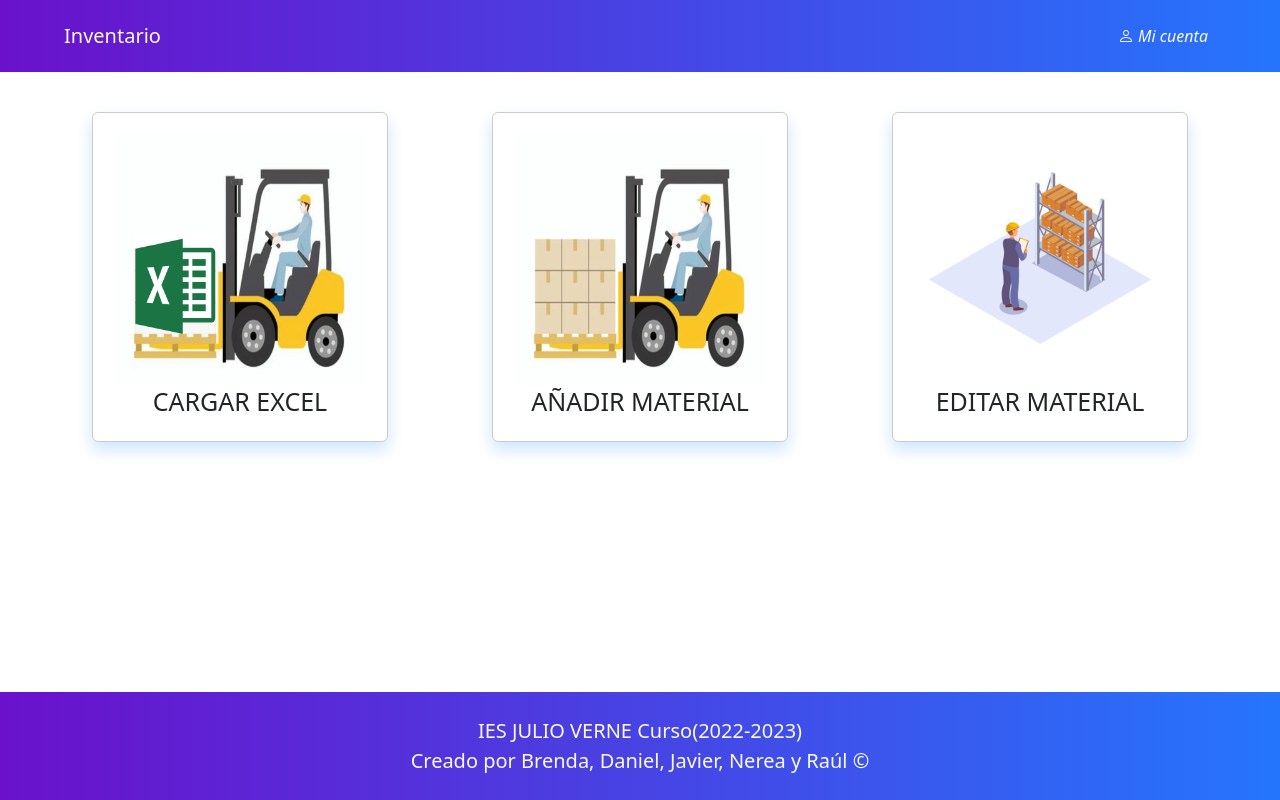
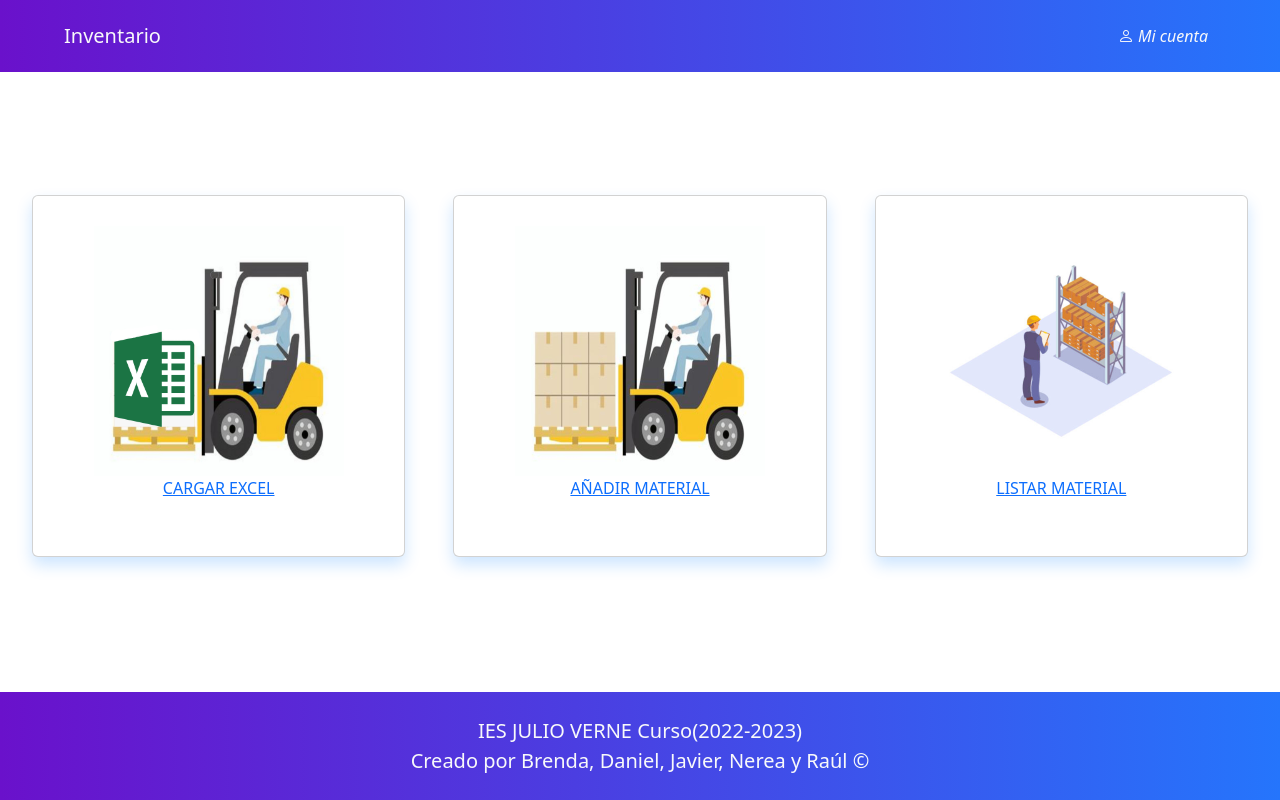
Before and after one commit to ProyectoDAWInventario/ProyectoInventario2DAW, a PHP site: page /inventario/index.html in a window 1280 px wide. Run offline with PHP 8.4, Linux system fonts and the light colour scheme.

Commit message:
cambios de diseño nerea y raul

```diff
--- a/archivosComunes/conexion.php
+++ b/archivosComunes/conexion.php
@@ -4,7 +4,7 @@
     // TENGO DE CONTRASEÑA ROOT  POR SI TIENES QUE PROBAR
     $conexion = "mysql:dbname=proyectodaw;host:127.0.0.1";
     $usuario = "root";
-    $contrasena = "";
+    $contrasena = "root";
 
     try {
         //Hago la conexion a la base de datos
--- a/inventario/index.html
+++ b/inventario/index.html
@@ -1,8 +1,3 @@
-<?php
-
-	require_once("../../archivosComunes/loginRequerido.php");
-
-	?>
 <!DOCTYPE html>
 <html lang="en">
 
@@ -13,13 +8,99 @@
 	<title>Index</title>
 	<link href="https://cdn.jsdelivr.net/npm/bootstrap@5.3.0-alpha3/dist/css/bootstrap.min.css" rel="stylesheet"
 		integrity="sha384-KK94CHFLLe+nY2dmCWGMq91rCGa5gtU4mk92HdvYe+M/SXH301p5ILy+dN9+nJOZ" crossorigin="anonymous">
+
 	<link rel="stylesheet" href="https://cdn.jsdelivr.net/npm/bootstrap-icons@1.10.3/font/bootstrap-icons.css">
-	<link rel="stylesheet" type="text/css" href="../inventario/css/index.css">
+	<!-- <link rel="stylesheet" type="text/css" href="../descargas/index.css"> -->
+	<style>
+		.gradient-custom {
+			/* fallback for old browsers */
+			background: #6a11cb;
+
+			/* Chrome 10-25, Safari 5.1-6 */
+			background: -webkit-linear-gradient(to right, rgba(106, 17, 203, 1), rgba(37, 117, 252, 1));
+
+			/* W3C, IE 10+/ Edge, Firefox 16+, Chrome 26+, Opera 12+, Safari 7+ */
+			background: linear-gradient(to right, rgba(106, 17, 203, 1), rgba(37, 117, 252, 1))
+		}
+		html {
+			min-height: 100%;
+			position: relative;
+			box-sizing: border-box;
+		}
+
+		.centro {
+        display: flex;
+        justify-content: center;
+        align-items: center;
+        /* height: 75vh; */
+
+
+
+      }
+		footer {
+			position: absolute;
+			bottom: 0;
+			width: 100%;
+			font-size: 20px;
+		}
+
+		.shadow-blue {
+			box-shadow: 0 .5rem 1rem rgba(0, 123, 255, .2) !important;
+		}
+
+		.row {
+			padding: 40px;
+		}
+		@media screen and (max-width: 768px) {
+			.contenedor{
+				padding-bottom: 100px;
+			}
+			.texto-footer {
+                font-size: 14px;
+            }
+			.card.shadow-blue {
+				padding: 30px;
+				transition: transform 0.2s ease-in-out;
+			}
+
+			.card.shadow-blue:hover {
+				transform: scale(1.1);
+			}
+
+		}
+
+		.card.shadow-blue {
+			padding: 30px;
+				transition: transform 0.2s ease-in-out;
+			}
+
+		.card.shadow-blue:hover {
+			transform: scale(1.1);
+		}
+
+
+
+
+		/* .card#anadir, .card#editar, .card#excel {
+			padding: 30px;
+			transition: transform 0.2s ease-in-out;
+		}
+
+		.card#anadir:hover, .card#editar:hover, .card#excel:hover {
+			transform: scale(1.1);
+		} */
+
+
+
+
+
+
+	</style>
 </head>
 
 <body>
 	<header class="gradient-custom ">
-		<nav class="navbar navbar-expand-md navbar-light p-3 me-5 ms-5">
+		<nav class="navbar navbar-expand navbar-light p-3 me-5 ms-5">
 			<a class="navbar-brand text-light" href="index.html">Inventario</a>
 			<ul class="navbar-nav flex-row flex-wrap text-light ms-auto">
 				<li class="nav-item dropdown"><i id="iniciar_sesion" class="bi bi-person
@@ -28,7 +109,7 @@
 					<ul class="dropdown-menu dropdown-menu-end">
 						<a class="dropdown-item" href="../archivosComunes/adminUsuario.php">Gestionar
 							cuenta</a>
-						<a class="dropdown-item" style="text-decoration: none;" href="../archivosComunes/logout.php">Cerrar
+						<a class="dropdown-item" href="../archivosComunes/logout.php">Cerrar
 							sesión</a>
 					</ul>
 				</li>
@@ -36,42 +117,42 @@
 		</nav>
 	</header>
 
-	<div class="container-fluid " >
-
-		<div class="row centro ">
-			<div class="col-12 ">
-				<div class="row elegir d-flex justify-content-center align-items-center p-0">
-					<div class="col-md-4 col-12 mb-3">
+	<div class="container-fluid d-flex justify-content-center align-items-center " style="min-height: 76vh;">
+		<!-- <div class="row centro "> -->
+			<div class="col-12 contenedor " >
+				<div class="row elegir d-flex justify-content-center align-items-center p-2">
+					<div class="col-md-4 col-12 p-4">
+						<div class="card shadow bg-white rounded shadow-blue " id="excel"
+							style="align-items: center; text-align: center">
 							<a href="php/cargarExcel.php" style="width: 300px; height: 300px;">
-							<div class="card shadow bg-white rounded shadow-blue" id="excel"
-							style="align-items: center; text-align: center">
 								<img src="../inventario/img/excel.png" style="width: 250px; height:250px;">
 							<span>CARGAR EXCEL</span>
-							</div>
 							</a>
 						</div>
-					<div class="col-md-4 col-12 mb-3">
-						<a href="php/formulario.php" style="width: 300px; height: 300px;">
+					</div>
+					<div class="col-md-4 col-12 p-4">
 						<div class="card shadow bg-white rounded shadow-blue " id="anadir"
 							style="align-items: center; text-align: center">
-								<img src="../inventario/img/img1.jpg" style="width: 250px; height:250px;">
+							<a href="php/formulario.php" style="width: 300px; height: 300px;">
+								<img src="../inventario/img/img1.jpg" style="width: 250px; height:
+											250px;">
 								<span>AÑADIR MATERIAL</span>
-							</div>
 							</a>
 						</div>
-					<div class="col-md-4 col-12 mb-3">
-						<a href="php/lista.php" style="width: 300px; height: 300px;">
+					</div>
+					<div class="col-md-4 col-12 p-4">
 						<div class="card shadow bg-white rounded shadow-blue" id="editar"
 							style="align-items: center; text-align: center">
-								<img src="../inventario/img/img2.jpg" style="width: 250px; height:250px;">
-								<span>EDITAR MATERIAL</span>
-							</div>
+							<a href="php/lista.php" style="width: 300px; height: 300px;">
+								<img src="../inventario/img/img2.jpg" style="width: 250px; height:
+											250px;">
+								<span>LISTAR MATERIAL</span>
 							</a>
-					</div>
-
 						</div>
 					</div>
 				</div>
+			</div>
+		<!-- </div> -->
 	</div>
 
 	<footer class=" gradient-custom p-3 ">
@@ -82,11 +163,9 @@
 				&#169;</div>
 		</nav>
 	</footer>
-
 	<script src="https://cdn.jsdelivr.net/npm/bootstrap@5.3.0-alpha3/dist/js/bootstrap.bundle.min.js"
 		integrity="sha384-ENjdO4Dr2bkBIFxQpeoTz1HIcje39Wm4jDKdf19U8gI4ddQ3GYNS7NTKfAdVQSZe"
-		crossorigin="anonymous">
-	</script>
+		crossorigin="anonymous"></script>
 </body>
 
 </html>
--- a/inventario/php/buscar.php
+++ b/inventario/php/buscar.php
@@ -293,7 +293,7 @@
 		</div>
 	</div>
 
-    <footer class=" gradient-custom p-3 ">
+    <footer class="gradient-custom p-3 ">
         <nav class="navbar navbar-expand-md navbar-light text-light d-flex justify-content-center mt-0">
             <div class="texto-footer" style="text-align:center;">IES JULIO VERNE Curso(2022-2023)<br> Creado por Brenda, Daniel, Javier, Nerea y Raúl  &#169;</div>
         </nav>
--- a/inventario/php/conexion.php
+++ b/inventario/php/conexion.php
@@ -4,7 +4,7 @@
     // TENGO DE CONTRASEÑA ROOT  POR SI TIENES QUE PROBAR
     $conexion = "mysql:dbname=proyectodaw;host:127.0.0.1";
     $usuario = "root";
-    $contrasena = "";
+    $contrasena = "root";
 
     try {
         //Hago la conexion a la base de datos
```
Also changed, not shown: inventario/php/Prueba_imagen.php (+4 -3 lines), inventario/php/formulario.php (+98 -82 lines), inventario/php/lista.php (+16 -25 lines). Lines whose indentation alone changed are shown as unchanged.
